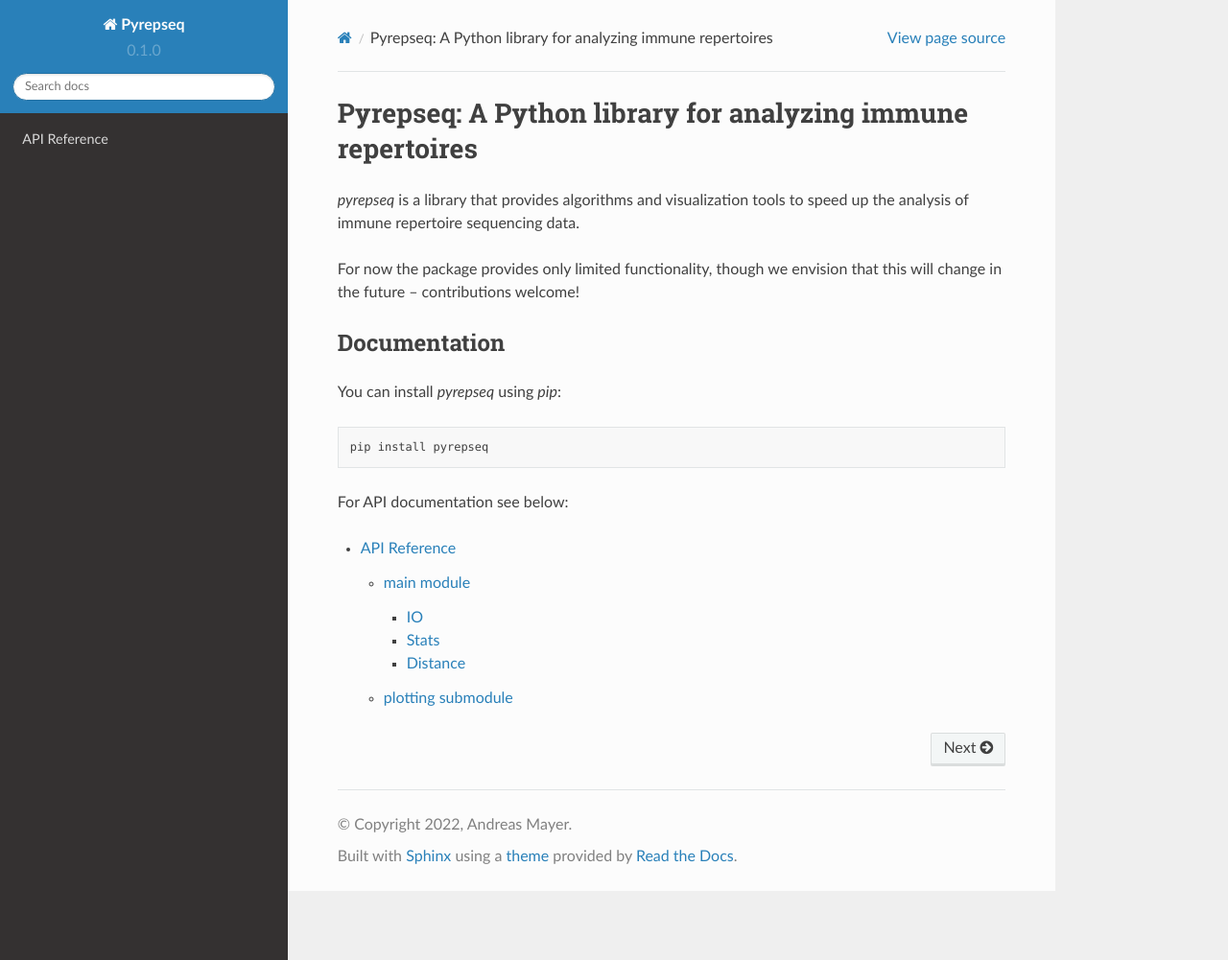
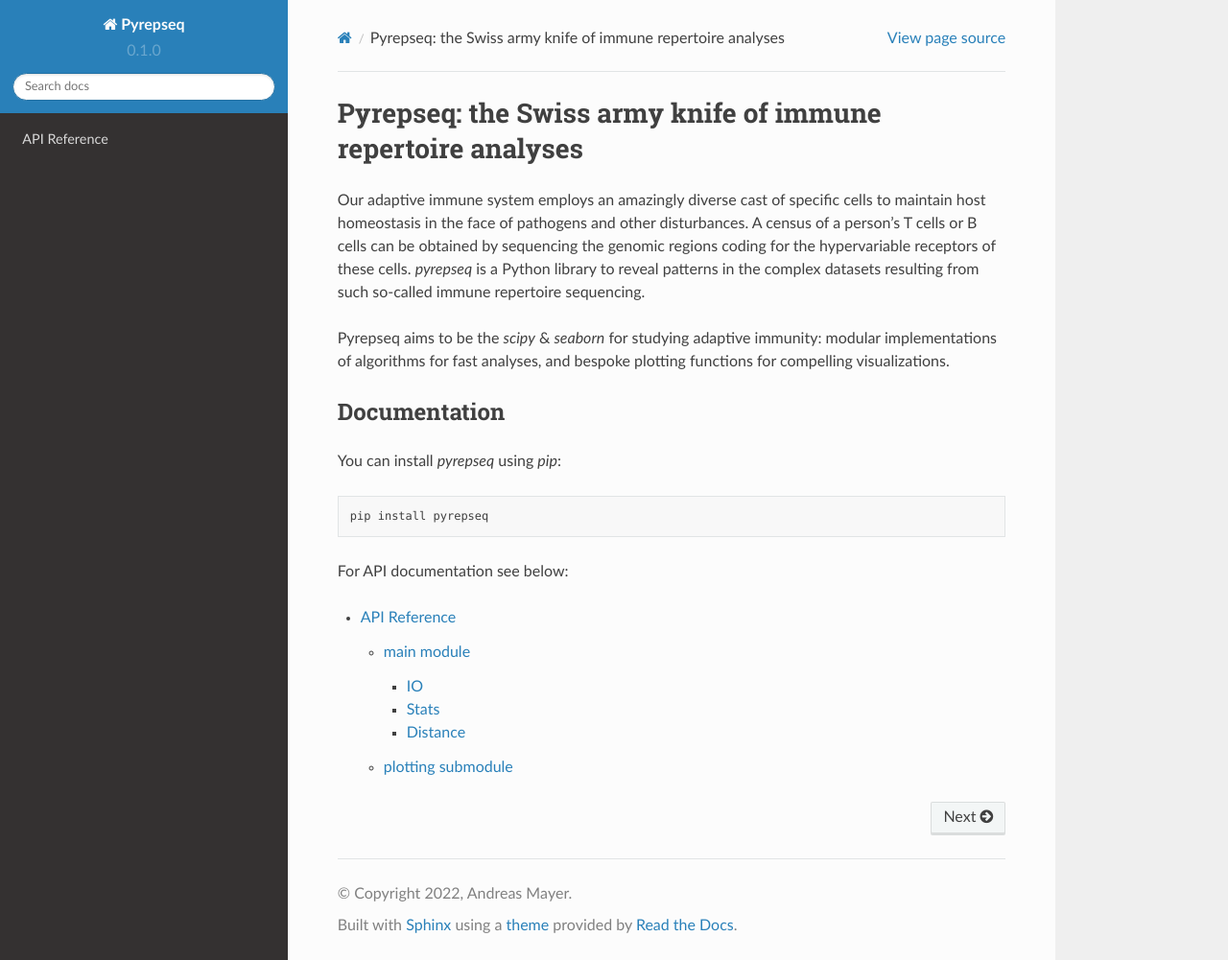
Before and after one commit to andim/pyrepseq, a Sphinx documentation site: the page built from docs/index.rst, in a window 1280 px wide and 1001 px high. Shown: the whole window at 96% size. Built offline with Sphinx 7.4.7 and the Read the Docs theme 2.0.0, drawn with Linux system fonts in a browser that asks for light colours.

Commit message:
updated docs package description

```diff
--- a/docs/index.rst
+++ b/docs/index.rst
@@ -1,11 +1,11 @@
 .. pyrepseq documentation main file
 
-Pyrepseq: A Python library for analyzing immune repertoires
-===========================================================
+Pyrepseq: the Swiss army knife of immune repertoire analyses
+============================================================
 
-`pyrepseq`  is a library that provides algorithms and visualization tools to speed up the analysis of immune repertoire sequencing data.
+Our adaptive immune system employs an amazingly diverse cast of specific cells to maintain host homeostasis in the face of pathogens and other disturbances. A census of a person's T cells or B cells can be obtained by sequencing the genomic regions coding for the hypervariable receptors of these cells. `pyrepseq`  is a Python library to reveal patterns in the complex datasets resulting from such so-called immune repertoire sequencing.
 
-For now the package provides only limited functionality, though we envision that this will change in the future -- contributions welcome!
+Pyrepseq aims to be the `scipy` & `seaborn` for studying adaptive immunity: modular implementations of algorithms for fast analyses, and bespoke plotting functions for compelling visualizations.
 
 Documentation
 -------------
```
